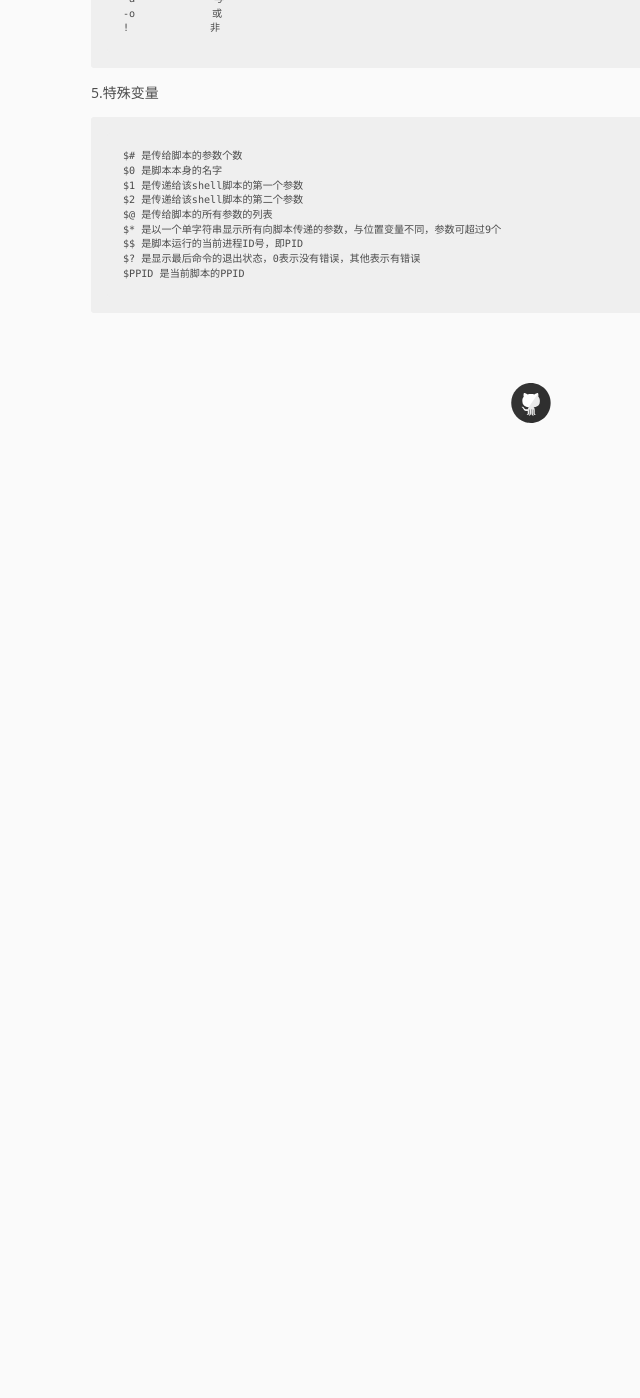
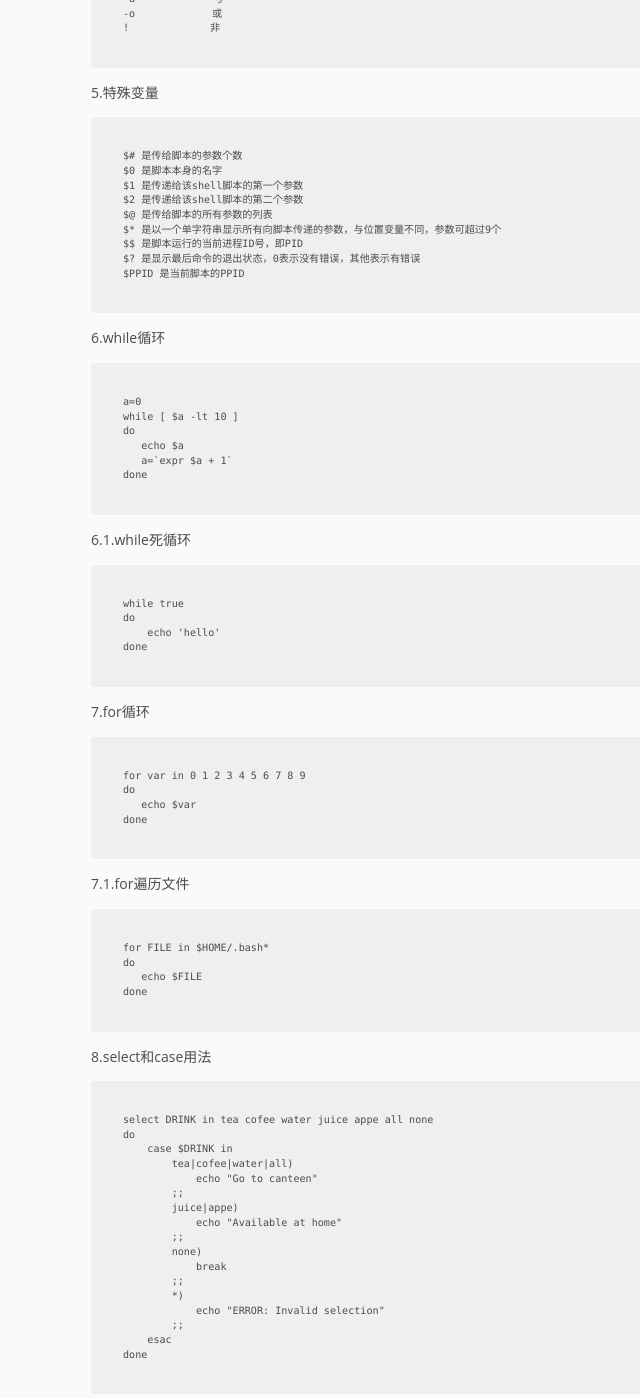
Before and after one commit to pingmalu/pingmalu.github.io, a Jekyll site: the page built from _posts/2017-04-10-Shell语法.md, in a window 1280 px wide and 1400 px high, scrolled down 1439 px. Shown: the whole window, without its empty margins (109-749 px from the left). Built offline with Jekyll 4.4.1, drawn with Linux system fonts in a browser that asks for light colours; nearby versions of some CDN libraries; before the commit the page ends 1887 px from its top, so only the background shows below that.

Commit message:
'update'

```diff
--- a/_posts/2017-04-10-Shell语法.md
+++ b/_posts/2017-04-10-Shell语法.md
@@ -73,3 +73,54 @@ title:  "Shell语法"
 	$$ 是脚本运行的当前进程ID号，即PID
 	$? 是显示最后命令的退出状态，0表示没有错误，其他表示有错误
 	$PPID 是当前脚本的PPID
+
+6.while循环
+
+	a=0
+	while [ $a -lt 10 ]
+	do
+	   echo $a
+	   a=`expr $a + 1`
+	done
+
+6.1.while死循环
+
+	while true
+	do
+	    echo 'hello'
+	done
+
+
+7.for循环
+
+	for var in 0 1 2 3 4 5 6 7 8 9
+	do
+	   echo $var
+	done
+
+7.1.for遍历文件
+
+	for FILE in $HOME/.bash*
+	do
+	   echo $FILE
+	done
+
+8.select和case用法
+
+	select DRINK in tea cofee water juice appe all none
+	do
+	    case $DRINK in
+	        tea|cofee|water|all)
+	            echo "Go to canteen"
+	        ;;
+	        juice|appe)
+	            echo "Available at home"
+	        ;;
+	        none)
+	            break
+	        ;;
+	        *)
+	            echo "ERROR: Invalid selection"
+	        ;;
+	    esac
+	done
```
